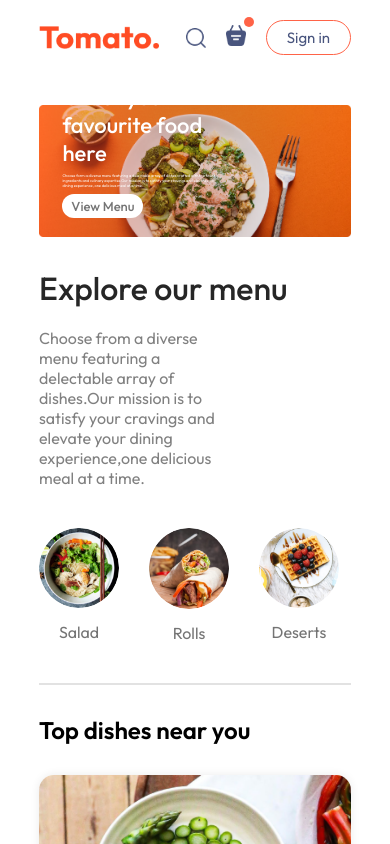
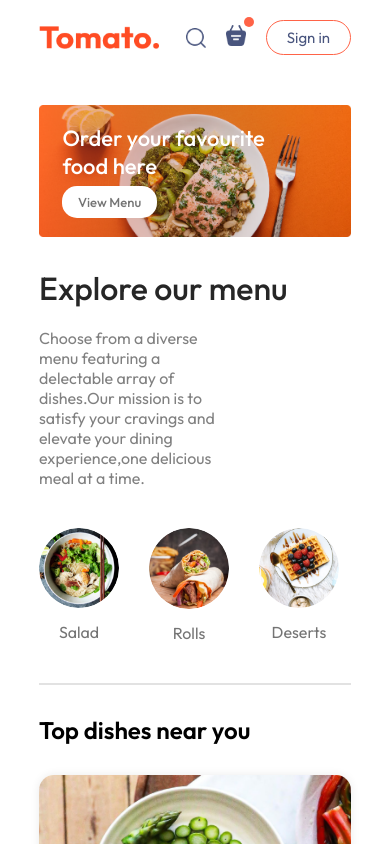
Before and after one commit to Mosayeb09/FOOD_CAN_GO, a React (Vite) app in the folder frontend/: page / in a window 390 px wide. Shown: the top 844 px of the page. Built offline with nearby package versions, Linux system fonts and the light colour scheme.

Commit message:
responsive header

```diff
--- a/frontend/src/Component/Header/Header.css
+++ b/frontend/src/Component/Header/Header.css
@@ -40,3 +40,25 @@
     font-size:max(1vw,13px) ;
     border-radius: 15px;
 }
+@media (max-width:1050px) {
+
+
+  .header-contents{
+    max-width: 45%;
+  }
+
+}
+@media (max-width:750px) {
+
+
+    .header-contents{
+      max-width: 65%;
+    }
+    .header-contents p{
+        display: none;
+    }
+    .header-contents button{
+        padding: 2vw 4vw;
+    }
+
+  }
```
